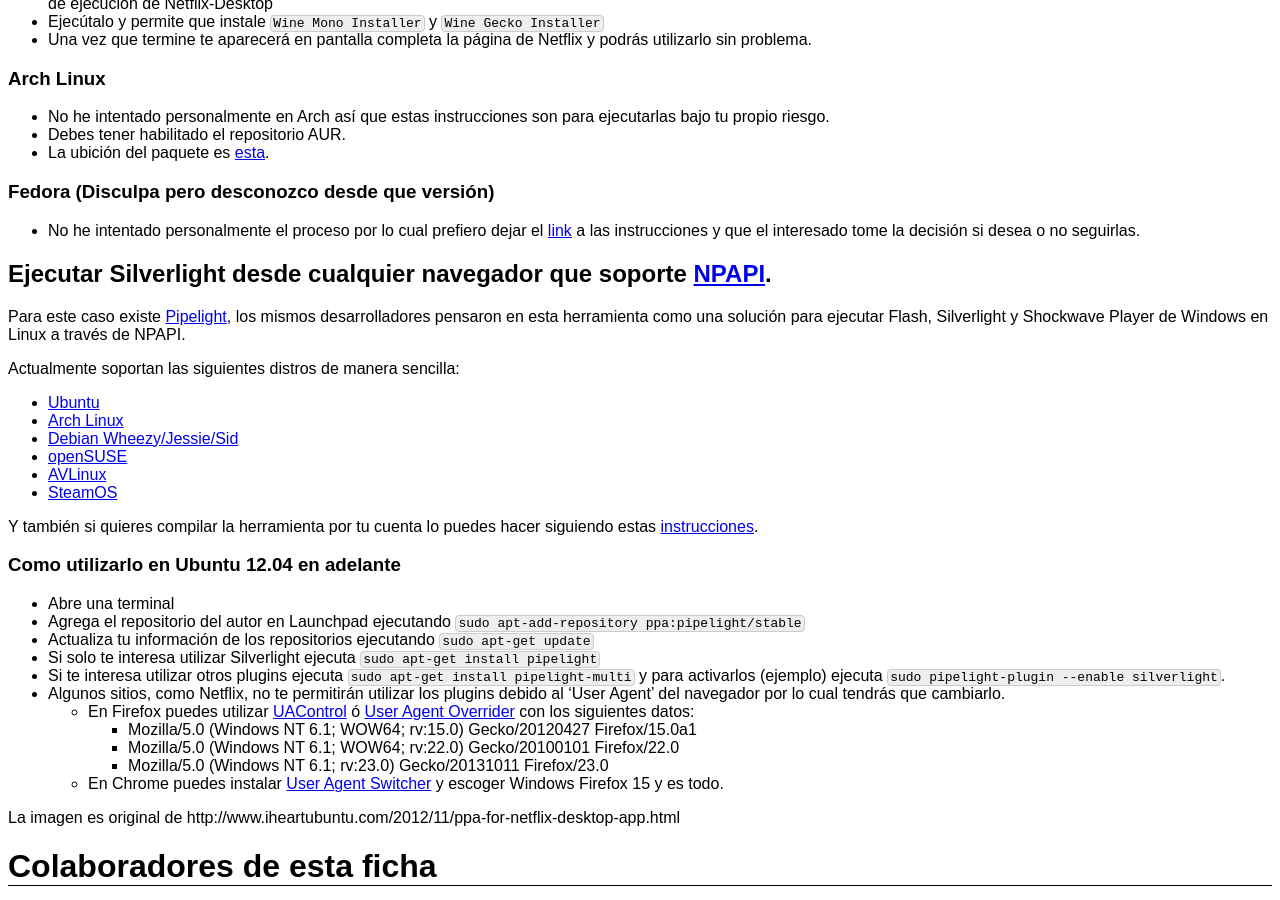
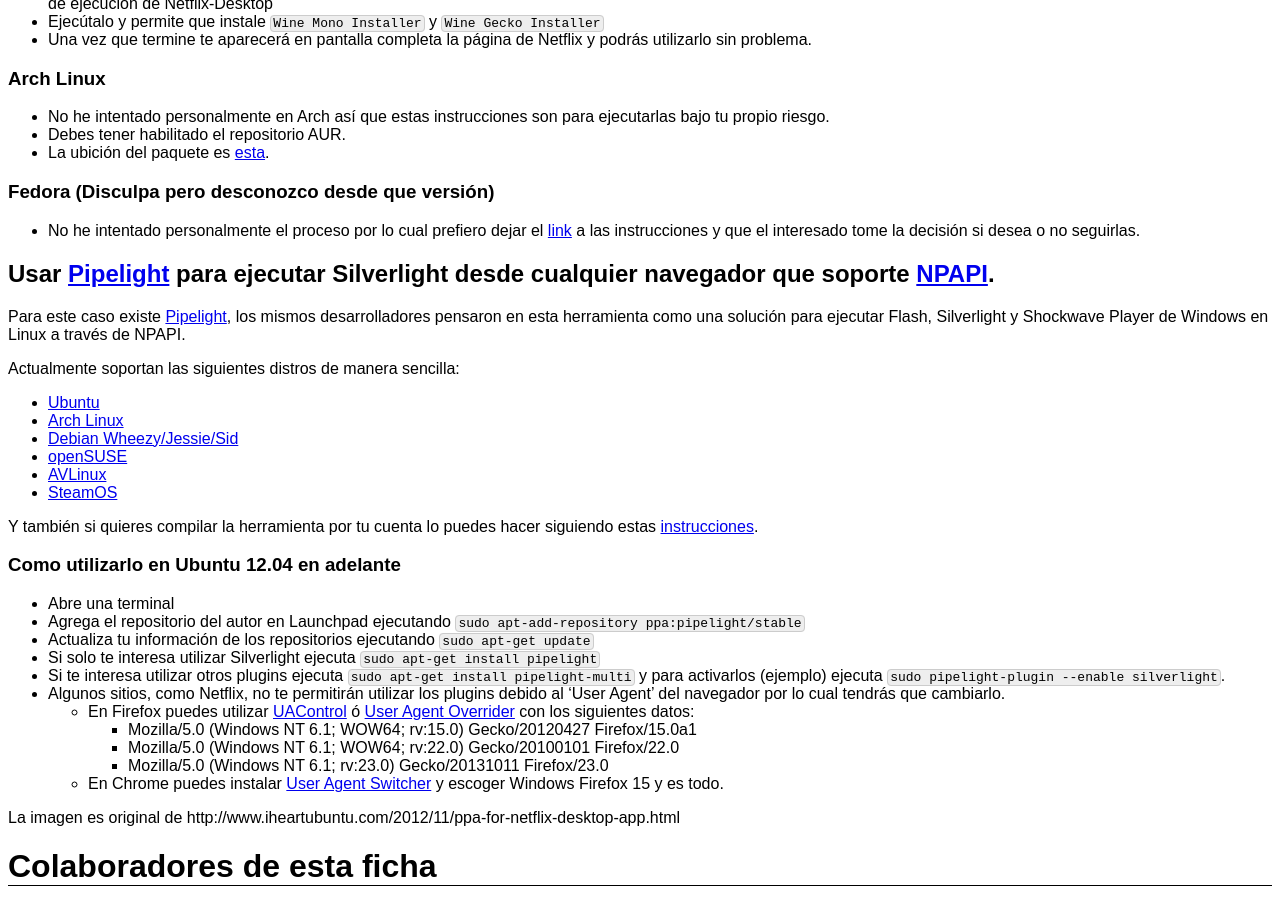
Before and after one commit to gultij/alternus.gultij.org, a Jekyll site: the page built from netflix/index.md, in a window 1280 px wide and 900 px high, scrolled down 1046 px. Built offline with Jekyll 4.4.1, drawn with Linux system fonts in a browser that asks for light colours.

Commit message:
Netflix en Linux también puede aprovechar Pipelight

```diff
--- a/netflix/index.md
+++ b/netflix/index.md
@@ -60,7 +60,7 @@
 
 * No he intentado personalmente el proceso por lo cual prefiero dejar el [link](http://forums.fedoraforum.org/showthread.php?t=286230) a las instrucciones y que el interesado tome la decisión si desea o no seguirlas.
 
-## Ejecutar Silverlight desde cualquier navegador que soporte [NPAPI](http://en.wikipedia.org/wiki/NPAPI).
+## Usar [Pipelight](/pipelight/) para ejecutar Silverlight desde cualquier navegador que soporte [NPAPI](http://en.wikipedia.org/wiki/NPAPI).
 
 Para este caso existe [Pipelight](https://launchpad.net/pipelight), los mismos desarrolladores pensaron en esta herramienta como una solución para ejecutar Flash, Silverlight y Shockwave Player de Windows en Linux a través de NPAPI.
 
```
